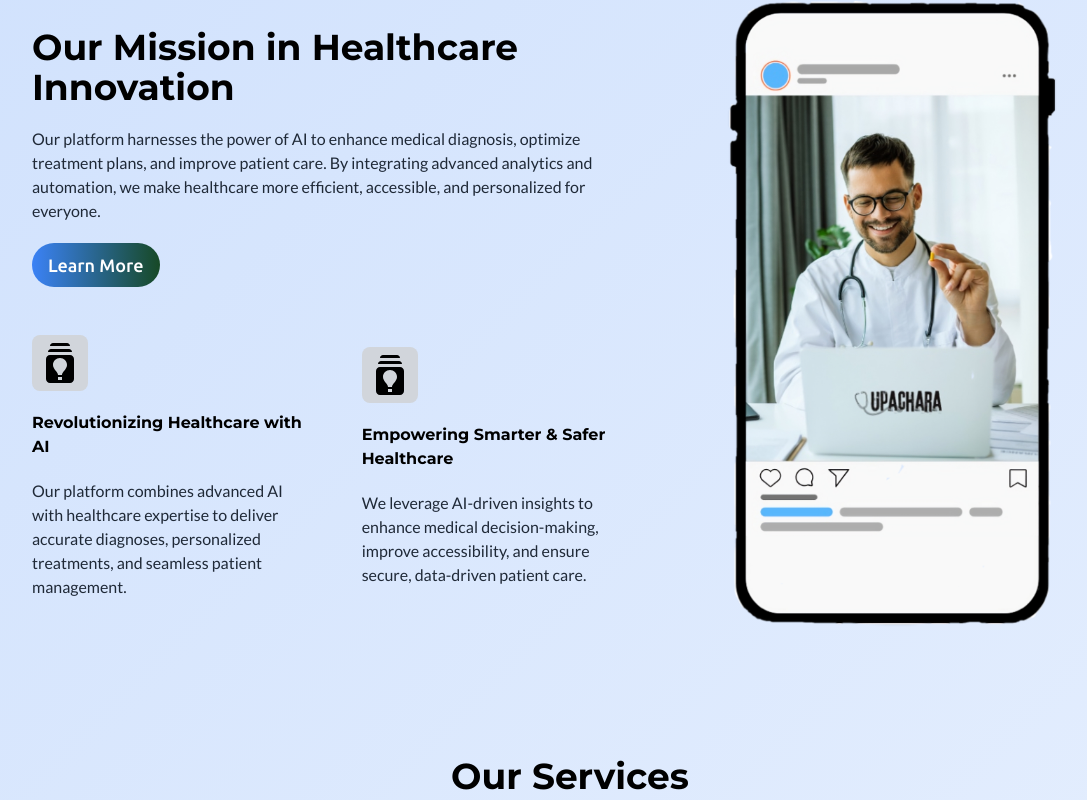
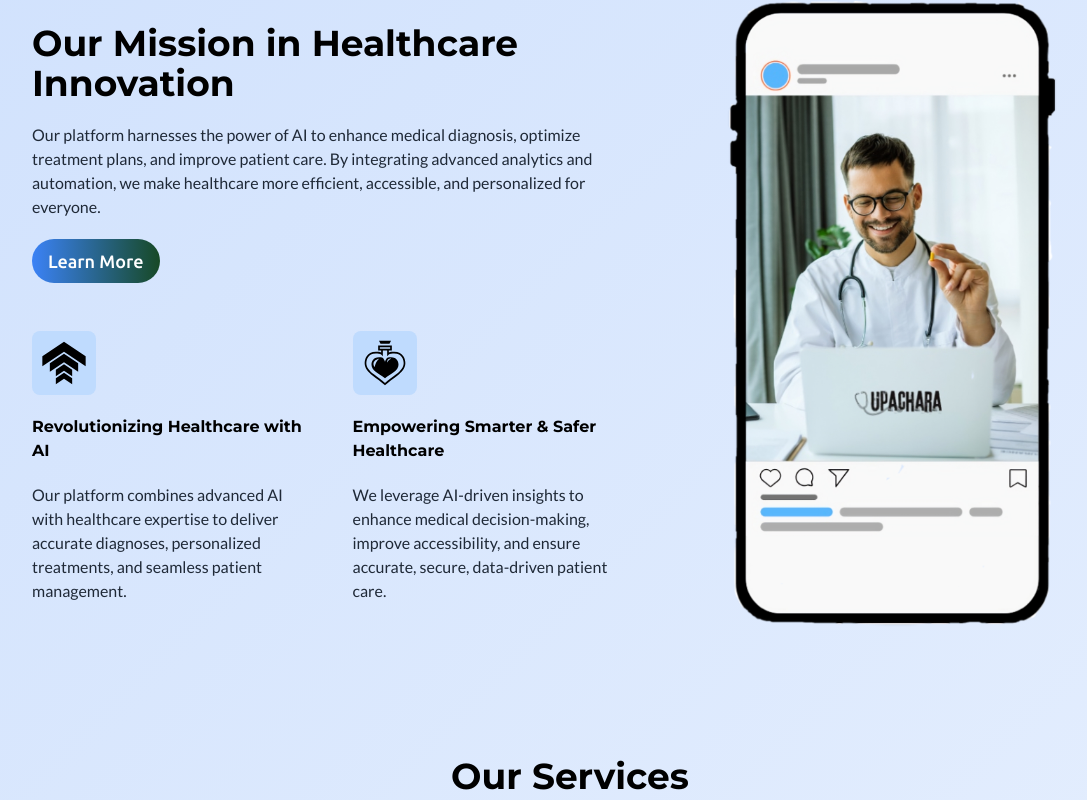
Before and after one commit to Chandrima-Kar/UPACHARA, a Next.js app in the folder client/: page / in a window 1280 px wide. Shown: the part 1270-2070 px from the top of the page, without its empty margins (70-1157 px from the left). Built offline with nearby package versions, Linux system fonts and the light colour scheme; a web font is replaced by a local one.

Commit message:
basic UI updates

```diff
--- a/client/src/app/page.js
+++ b/client/src/app/page.js
@@ -1,5 +1,4 @@
 "use client";
-import { useEffect, useState } from "react";
 
 import AboutSection from "@/components/HomePageComponents/AboutSection";
 import Hero from "@/components/HomePageComponents/Hero";
--- /dev/null
+++ b/client/src/app/predict-by-images/page.jsx
@@ -0,0 +1,3 @@
+import PredictByImages from "@/components/MultipleDiseases/PredictByImages";
+
+export default PredictByImages;
--- /dev/null
+++ b/client/src/app/predict-by-reports/page.jsx
@@ -0,0 +1,3 @@
+import PredictByReports from "@/components/MultipleDiseases/PredictByReports";
+
+export default PredictByReports;
--- a/client/src/components/Baseline/Baseline.jsx
+++ b/client/src/components/Baseline/Baseline.jsx
@@ -6,6 +6,7 @@ import { IoFastFood } from "react-icons/io5";
 import { BsRobot } from "react-icons/bs";
 
 import { motion } from "framer-motion";
+import Link from "next/link";
 
 const Baseline = () => {
   const [hoveredIcon, setHoveredIcon] = useState(null);
@@ -65,7 +66,8 @@ const Baseline = () => {
       {/* Right Section */}
       <div className="flex items-center justify-center gap-20 ">
         {/* Food Analyser Icon */}
-        <div
+        <Link
+          href="/food"
           className="relative flex items-center justify-center bg-white p-2 rounded-full cursor-pointer transition-all duration-500 transform hover:scale-125"
           onMouseEnter={() => setHoveredIcon("food")}
           onMouseLeave={() => setHoveredIcon(null)}
@@ -81,7 +83,7 @@ const Baseline = () => {
             </motion.div>
           )}
           <IoFastFood className="w-6 h-6 text-blue-950 " />
-        </div>
+        </Link>
 
         {/* Chat Assistant Icon */}
         <div
--- a/client/src/components/Header/Header.jsx
+++ b/client/src/components/Header/Header.jsx
@@ -48,15 +48,15 @@ const Header = () => {
               Multi-diseases
             </span>
             {multiDiseaseOpen && (
-              <div className="absolute left-0 w-48 z-50 bg-[#e4eefd] shadow-xl rounded-lg ">
+              <div className="absolute left-0 w-44 z-50 bg-[#e4eefd] shadow-xl rounded-lg ">
                 <Link
-                  href="/disease/liver"
+                  href="/predict-by-reports"
                   className="block px-4 py-2 header_links transition-transform duration-700 ease transform hover:scale-90"
                 >
-                  Predict by Symptoms
+                  Predict by Reports
                 </Link>
                 <Link
-                  href="/disease/kidney"
+                  href="/predict-by-images"
                   className="block px-4 py-2 header_links transition-transform duration-700 ease transform hover:scale-90"
                 >
                   Predict by Images
--- a/client/src/components/HomePageComponents/AboutSection.jsx
+++ b/client/src/components/HomePageComponents/AboutSection.jsx
@@ -1,7 +1,7 @@
 import React from "react";
 import Image from "next/image";
 import { useRouter } from "next/navigation";
-import { MdBatchPrediction } from "react-icons/md";
+import { GiHealthPotion, GiUpgrade } from "react-icons/gi";
 
 const AboutSection = () => {
   const router = useRouter();
@@ -30,8 +30,8 @@ const AboutSection = () => {
         </div>
         <div className="flex items-center justify-between gap-12 max-w-xl">
           <div className="flex flex-col gap-5">
-            <div className=" p-1 bg-gray-300 rounded-lg w-fit">
-              <MdBatchPrediction className="w-12 h-12" />
+            <div className=" p-2 bg-blue-200 rounded-lg w-fit">
+              <GiUpgrade className="w-12 h-12" />
             </div>
             <h1 className=" font-montserrat">
               Revolutionizing Healthcare with AI
@@ -44,16 +44,16 @@ const AboutSection = () => {
           </div>
 
           <div className="flex flex-col gap-5">
-            <div className=" p-1 bg-gray-300 rounded-lg w-fit">
-              <MdBatchPrediction className="w-12 h-12" />
+            <div className=" p-2 bg-blue-200 rounded-lg w-fit">
+              <GiHealthPotion className="w-12 h-12" />
             </div>
             <h1 className=" font-montserrat">
               Empowering Smarter & Safer Healthcare
             </h1>
             <p className=" font-lato text-gray-800">
               We leverage AI-driven insights to enhance medical decision-making,
-              improve accessibility, and ensure secure, data-driven patient
-              care.
+              improve accessibility, and ensure accurate, secure, data-driven
+              patient care.
             </p>
           </div>
         </div>
--- /dev/null
+++ b/client/src/components/MultipleDiseases/PredictByImages.jsx
@@ -0,0 +1,7 @@
+import React from "react";
+
+const PredictByImages = () => {
+  return <div>image</div>;
+};
+
+export default PredictByImages;
--- /dev/null
+++ b/client/src/components/MultipleDiseases/PredictByReports.jsx
@@ -0,0 +1,7 @@
+import React from "react";
+
+const PredictByReports = () => {
+  return <div>report</div>;
+};
+
+export default PredictByReports;
```
